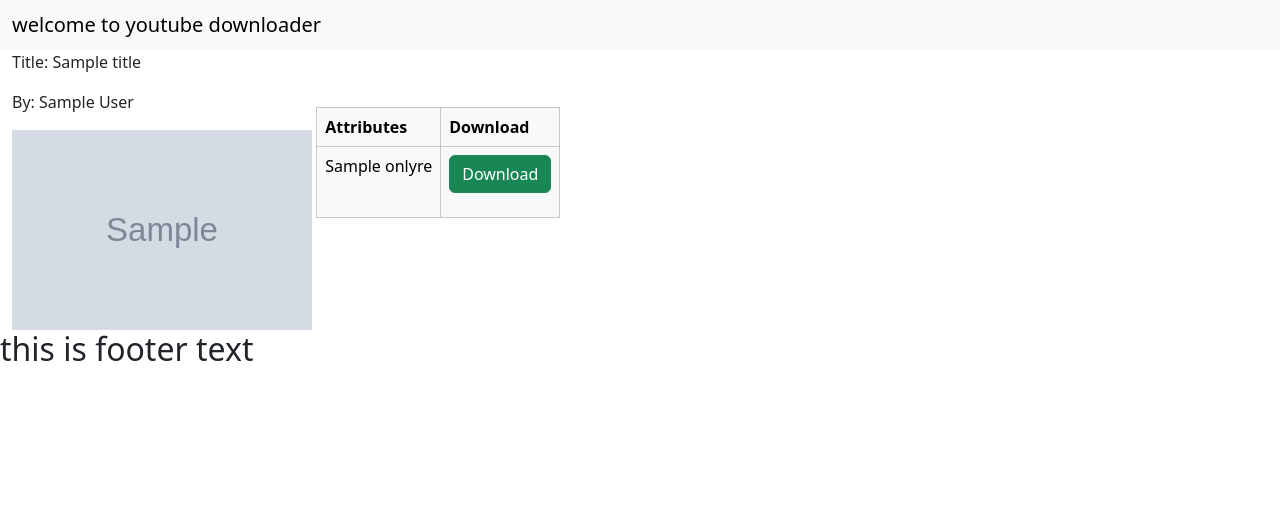
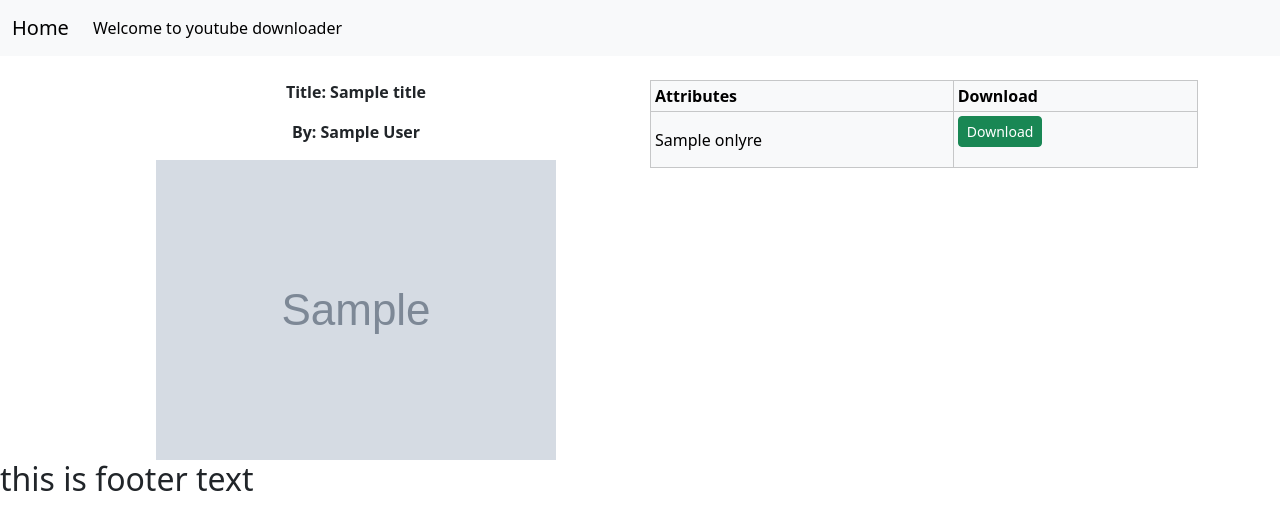
Before and after one commit to yaho-ma/final_youtube_downloader, a Django app: template my_downloader/templates/my_downloader/download.html in a window 1280 px wide. Shown: the top 530 px of the page. Run offline with Django 5.2, Linux system fonts and the light colour scheme; the template is opened without the code that fills it: most values are stand-ins (such as "Sample title", 1, 10 or a date in 2020); grey boxes marked "Sample" are stand-in pictures.

Commit message:
pages aligned

```diff
--- a/my_downloader/static/my_downloader/style.css
+++ b/my_downloader/static/my_downloader/style.css
@@ -1,8 +1,55 @@
 .thumbnail-image {
-    width: 300px;
-    height: 200px;
+    width: 400px;
+    height: 300px;
+    margin: 0 auto;
+    display: block; /* Ensure image behaves as a block-level element */
+
 }
 
-div {
-    display: inline-block;
+.table td,
+.table th {
+  vertical-align: middle; /* Adjust as needed: top, bottom, baseline */
+
+}
+
+
+
+  .table td button {
+    margin: auto; /* Shorthand for 0 auto margins for centering */
   }
+
+
+
+
+
+p {
+    font-weight: bold;
+}
+
+
+
+.ct {
+    width: 100%;
+    display: flex; /* Enable flexbox layout */
+    flex-direction: column; /* Stack elements vertically */
+    align-items: center; /* Horizontally center child elements */
+
+/* background-color: lightskyblue; */
+    margin-right: 20px;
+}
+
+
+
+
+
+body .div-table{
+    width: 100%;
+    /* background-color: rgb(166, 31, 31); */
+}
+
+.container {
+     display: flex;
+     justify-content: center; /* Horizontally center child elements */
+
+    /* background-color: rgb(230, 236, 230); */
+}
--- a/my_downloader/templates/my_downloader/download.html
+++ b/my_downloader/templates/my_downloader/download.html
@@ -15,8 +15,13 @@
 
 <body>
     {% include 'my_downloader/header.html' %}
+    <br>
 
 <div class="container">
+
+
+
+
 
     <div class="ct">
             <p>Title: {{title}}</p>
@@ -28,8 +33,17 @@
     </div>
 
 
+
+
+
+
+
+
+
+
+
 <div class="div-table">
-    <table class="table table-bordered table-light">
+    <table class="table table-bordered table-light table-sm">
         <thead>
             <tr class="table-heading">
                 <th scope="col">Attributes</th>
@@ -41,11 +55,11 @@
 
         <tbody>
             <tr>
-                <td data-label="Attributes">{{i}}</td>
-                <td data-label="Download">
+                <td  widata-label="Attributes">{{i}}</td>
+                <td  data-label="Download">
                     <form action="{% url 'YT-downloader:success' i %}" method="post">
                         {% csrf_token %}
-                        <button type="submit" value="Download" class="btn btn-success">Download</button>
+                        <button type="submit" value="Download" class="btn btn-success btn-sm">Download</button>
                     </form>
                 </td>
             </tr>
@@ -55,6 +69,14 @@
         </tbody>
     </table>
 </div>
+
+
+
+
+
+
+
+
 </div>
 
 {% include 'my_downloader/footer.html' %}
--- a/my_downloader/templates/my_downloader/header.html
+++ b/my_downloader/templates/my_downloader/header.html
@@ -1,8 +1,25 @@
 
 <header>
-    <nav class="navbar bg-body-tertiary">
-        <div class="container-fluid">
-          <span class="navbar-brand mb-0 h1">welcome to youtube downloader</span>
-        </div>
-      </nav>
+  <nav class="navbar navbar-expand-lg bg-body-tertiary">
+    <div class="container-fluid">
+
+
+      <a class="navbar-brand" href="/">Home</a>
+
+
+      <button class="navbar-toggler" type="button" data-bs-toggle="collapse" data-bs-target="#navbarNav" aria-controls="navbarNav" aria-expanded="false" aria-label="Toggle navigation">
+        <span class="navbar-toggler-icon"></span>
+      </button>
+      <div class="collapse navbar-collapse" id="navbarNav">
+        <ul class="navbar-nav">
+          <li class="nav-item">
+            <a class="nav-link active" aria-current="page" href="#">Welcome to youtube downloader</a>
+          </li>
+
+
+
+        </ul>
+      </div>
+    </div>
+  </nav>
 </header>
--- a/my_downloader/urls.py
+++ b/my_downloader/urls.py
@@ -5,7 +5,7 @@ app_name = 'YT-downloader'
 
 
 urlpatterns = [
-    path('', views.index_view),
+    path('', views.index_view, name = "index"),
     path('download/', views.download_view),
     path('download/<res>/', views.success, name="success"),
 ]
```
Also changed, not shown: my_downloader/templates/my_downloader/index.html (+20 -5 lines). Lines whose indentation alone changed are shown as unchanged.
